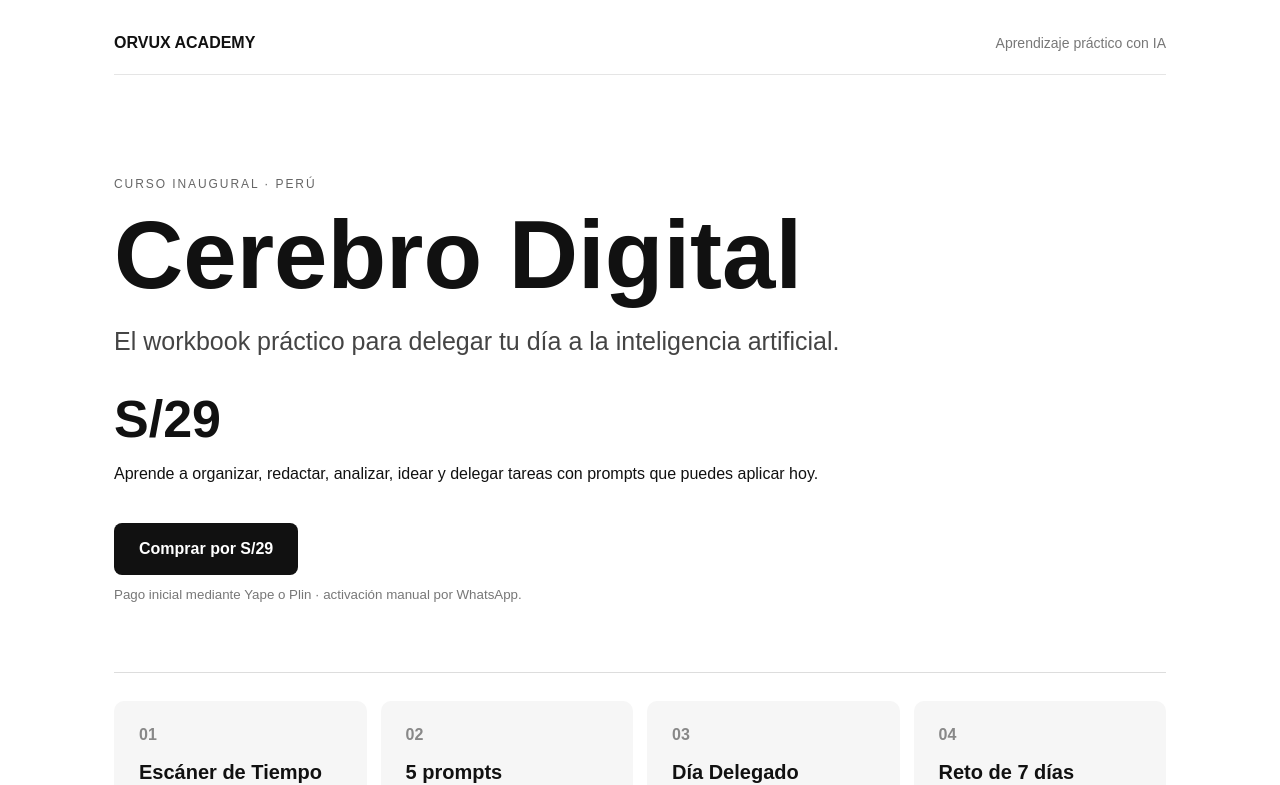
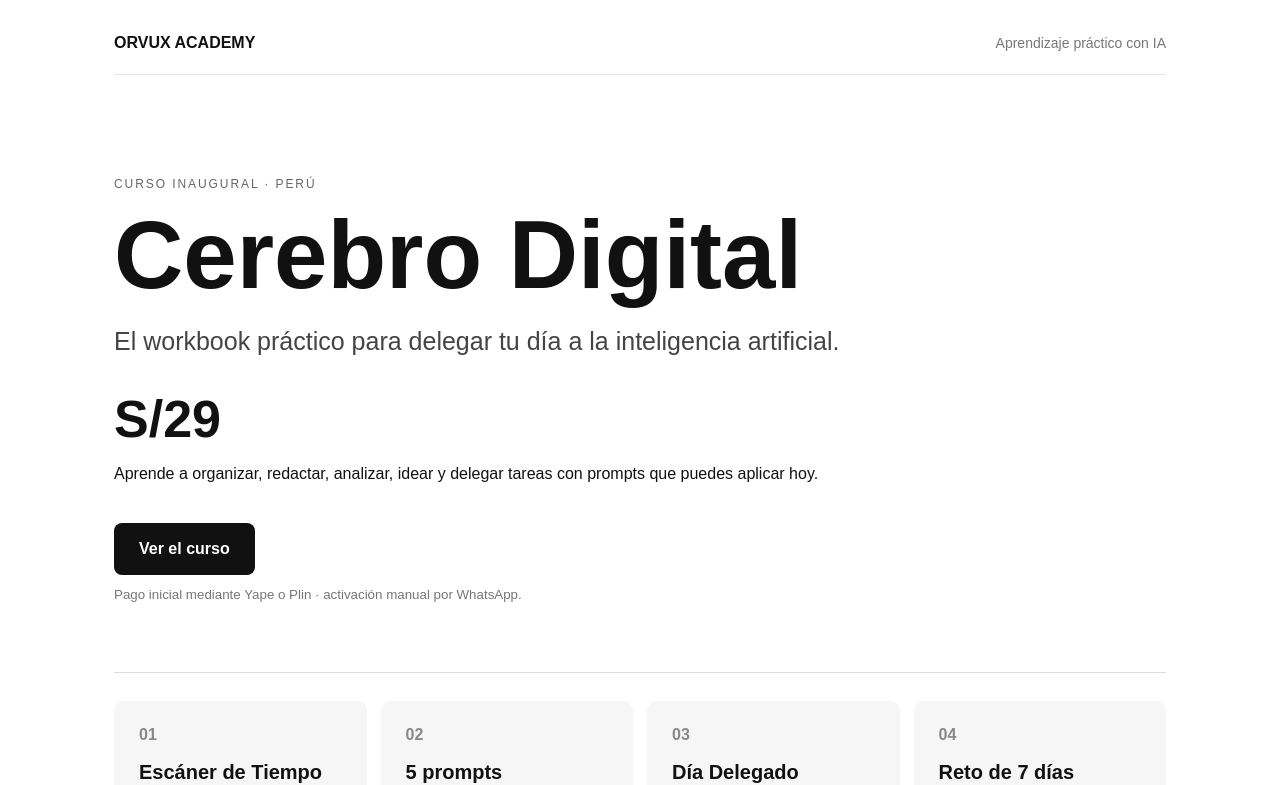
Before and after one commit to rsergio36/sell-and-steal, a Next.js app in the folder academy/: page / in a window 1280 px wide. Shown: the top 785 px of the page. Built offline with nearby package versions, Linux system fonts and the light colour scheme.

Commit message:
feat(academy): connect sales page to course

```diff
--- a/academy/app/page.tsx
+++ b/academy/app/page.tsx
@@ -1,2 +1 @@
-const WA="";
-export default function Home(){const wa=WA?"https://wa.me/"+WA+"?text=Hola%2C%20quiero%20comprar%20Cerebro%20Digital%20por%20S%2F29.":"#comprar";return <main><header><strong>ORVUX ACADEMY</strong><span>Aprendizaje práctico con IA</span></header><section className="hero"><p className="eyebrow">CURSO INAUGURAL · PERÚ</p><h1>Cerebro Digital</h1><p className="lead">El workbook práctico para delegar tu día a la inteligencia artificial.</p><div className="price">S/29</div><p>Aprende a organizar, redactar, analizar, idear y delegar tareas con prompts que puedes aplicar hoy.</p><a className="cta" href={wa}>Comprar por S/29</a><small>Pago inicial mediante Yape o Plin · activación manual por WhatsApp.</small></section><section className="grid">{["Escáner de Tiempo","5 prompts esenciales","Día Delegado","Reto de 7 días"].map((x,i)=><article key={x}><b>0{i+1}</b><h2>{x}</h2><p>Lección práctica con ejercicios y aplicación real.</p></article>)}</section><section className="buy" id="comprar"><h2>¿Cómo funciona?</h2><ol><li>Solicitas la compra por WhatsApp.</li><li>Realizas el pago de S/29 por Yape o Plin.</li><li>Envías tu comprobante.</li><li>Recibes la activación y acceso al curso.</li></ol><p className="note">La automatización de pago y el panel seguro de activación serán la siguiente fase.</p></section><footer>© 2026 ORVUX Academy</footer></main>}
+export default function Home(){return <main><header><strong>ORVUX ACADEMY</strong><span>Aprendizaje práctico con IA</span></header><section className="hero"><p className="eyebrow">CURSO INAUGURAL · PERÚ</p><h1>Cerebro Digital</h1><p className="lead">El workbook práctico para delegar tu día a la inteligencia artificial.</p><div className="price">S/29</div><p>Aprende a organizar, redactar, analizar, idear y delegar tareas con prompts que puedes aplicar hoy.</p><a className="cta" href="/curso/">Ver el curso</a><small>Pago inicial mediante Yape o Plin · activación manual por WhatsApp.</small></section><section className="grid">{["Escáner de Tiempo","5 prompts esenciales","Día Delegado","Reto de 7 días"].map((x,i)=><article key={x}><b>0{i+1}</b><h2>{x}</h2><p>Lección práctica con ejercicios y aplicación real.</p></article>)}</section><section className="buy"><h2>Una habilidad que puedes usar hoy.</h2><p>Sin teoría innecesaria. Aprendes, practicas y aplicas.</p><a className="cta" href="/curso/#pago">Comprar por S/29</a></section><footer>© 2026 ORVUX Academy</footer></main>}
```
